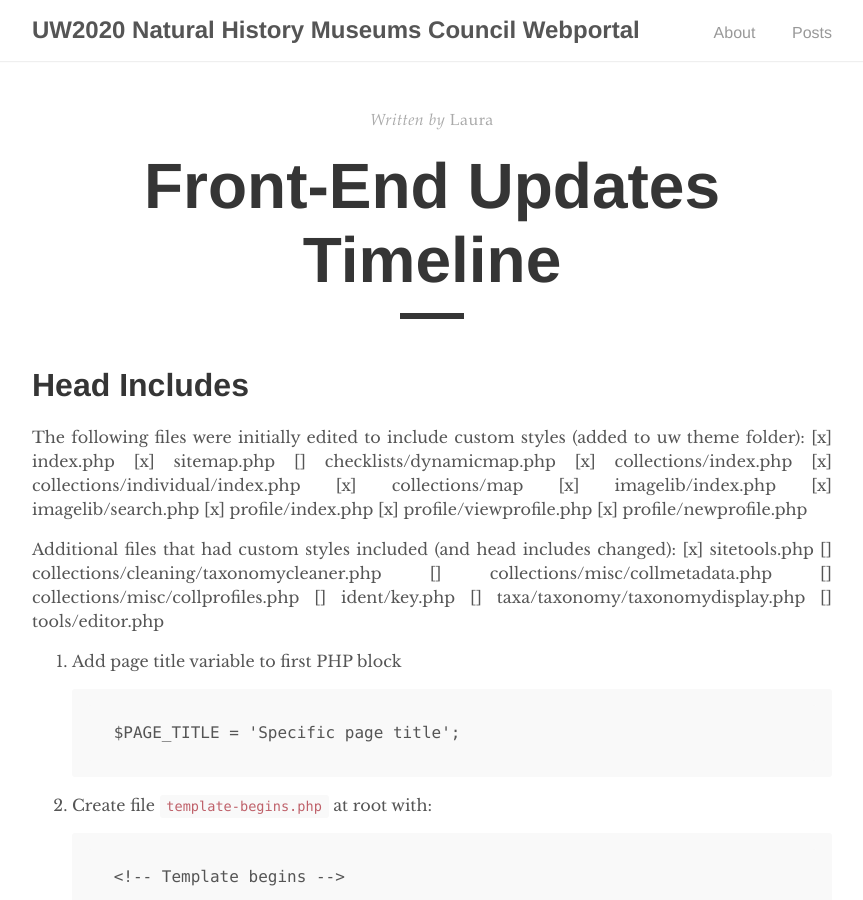
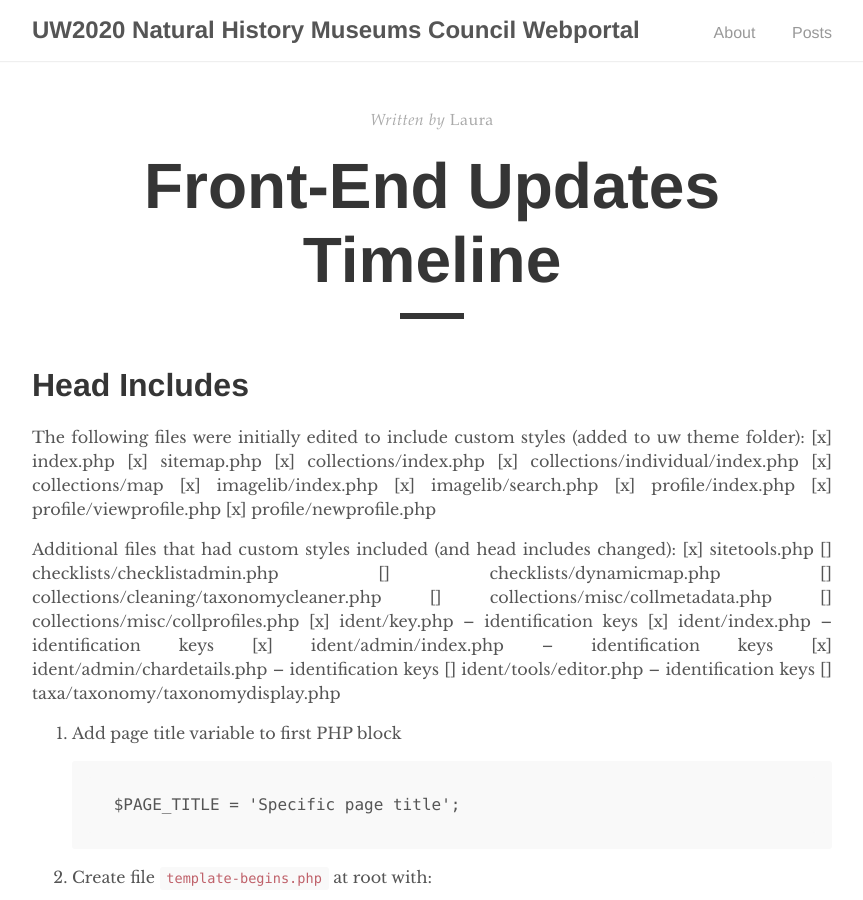
Before and after one commit to arbolitoloco/uw2020, a Jekyll site: the page built from docs/front-end-updates-timeline.md, in a window 1280 px wide and 900 px high. Shown: the whole window, without its empty margins (208-1071 px from the left). Built offline with Jekyll 4.4.1, drawn with Linux system fonts in a browser that asks for light colours.

Commit message:
Update front-end-updates-timeline.md

```diff
--- a/docs/front-end-updates-timeline.md
+++ b/docs/front-end-updates-timeline.md
@@ -22,12 +21,17 @@
 
 Additional files that had custom styles included (and head includes changed):
 [x] sitetools.php
+[] checklists/checklistadmin.php
+[] checklists/dynamicmap.php
 [] collections/cleaning/taxonomycleaner.php
 [] collections/misc/collmetadata.php
 [] collections/misc/collprofiles.php
-[] ident/key.php
+[x] ident/key.php -- identification keys
+[x] ident/index.php -- identification keys
+[x] ident/admin/index.php -- identification keys
+[x] ident/admin/chardetails.php -- identification keys
+[] ident/tools/editor.php -- identification keys
 [] taxa/taxonomy/taxonomydisplay.php
-[] tools/editor.php
 
 
 1. Add page title variable to first PHP block
```
Also changed, not shown: other parts of docs/front-end-updates-timeline.md (+0 -1 lines).
